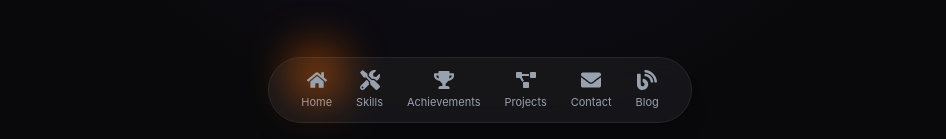
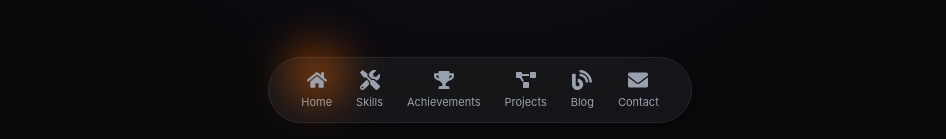
Before and after one commit to pandeYtushal/Portfolio2, a React (Vite) app: page / in a window 1280 px wide. Shown: the part 661-800 px from the top of the page, without its empty margins (160-1106 px from the left). Built offline with nearby package versions, Linux system fonts and the light colour scheme; no server answers.

Commit message:
Reorder Navbar items

```diff
--- a/src/components/Navbar.jsx
+++ b/src/components/Navbar.jsx
@@ -14,9 +14,10 @@ const navLinks = [
   { name: "Skills", href: "#skills", icon: FaTools },
   { name: "Achievements", href: "#achievements", icon: FaTrophy },
   { name: "Projects", href: "#projects", icon: FaProjectDiagram },
+  { name: "Blog", href: "#blog", icon: FaBlog },
   { name: "Contact", href: "#contact", icon: FaEnvelope },
-  { name: "Blog", href: "#blog", icon: FaBlog },
-];
+  ];
+
 
 const Navbar = () => {
   const [activeIndex, setActiveIndex] = useState(0);
```
